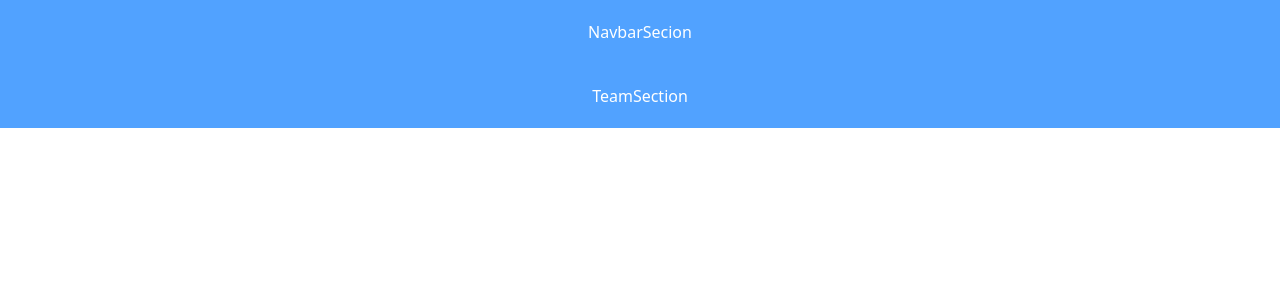
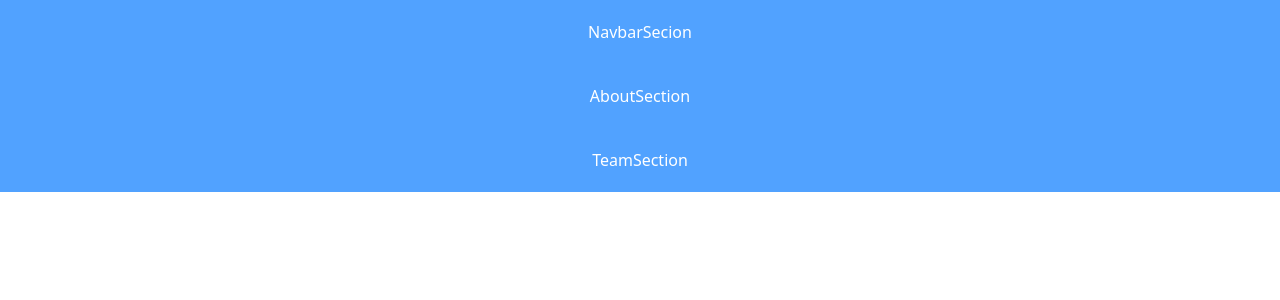
Before and after one commit to Zeyadhatem391/task1_Afaaqware, a Next.js app: page / in a window 1280 px wide. Shown: the top 300 px of the page. Built offline with nearby package versions, Linux system fonts and the light colour scheme.

Commit message:
add AboutSection

```diff
--- a/src/app/page.tsx
+++ b/src/app/page.tsx
@@ -1,3 +1,4 @@
+import AboutSection from "@/components/organisms/AboutSection";
 import NavbarSecion from "@/components/organisms/NavbarSection";
 import TeamSection from "@/components/organisms/TeamSection";
 
@@ -5,6 +6,7 @@ export default function Home() {
   return (
     <>
       <NavbarSecion />
+      <AboutSection />
       <TeamSection />
     </>
   );
--- /dev/null
+++ b/src/components/organisms/AboutSection.tsx
@@ -0,0 +1,7 @@
+export default function AboutSection() {
+  return (
+    <div className="bg-blue-400 text-white w-full p-5 flex justify-center items-center">
+      AboutSection
+    </div>
+  );
+}
```
